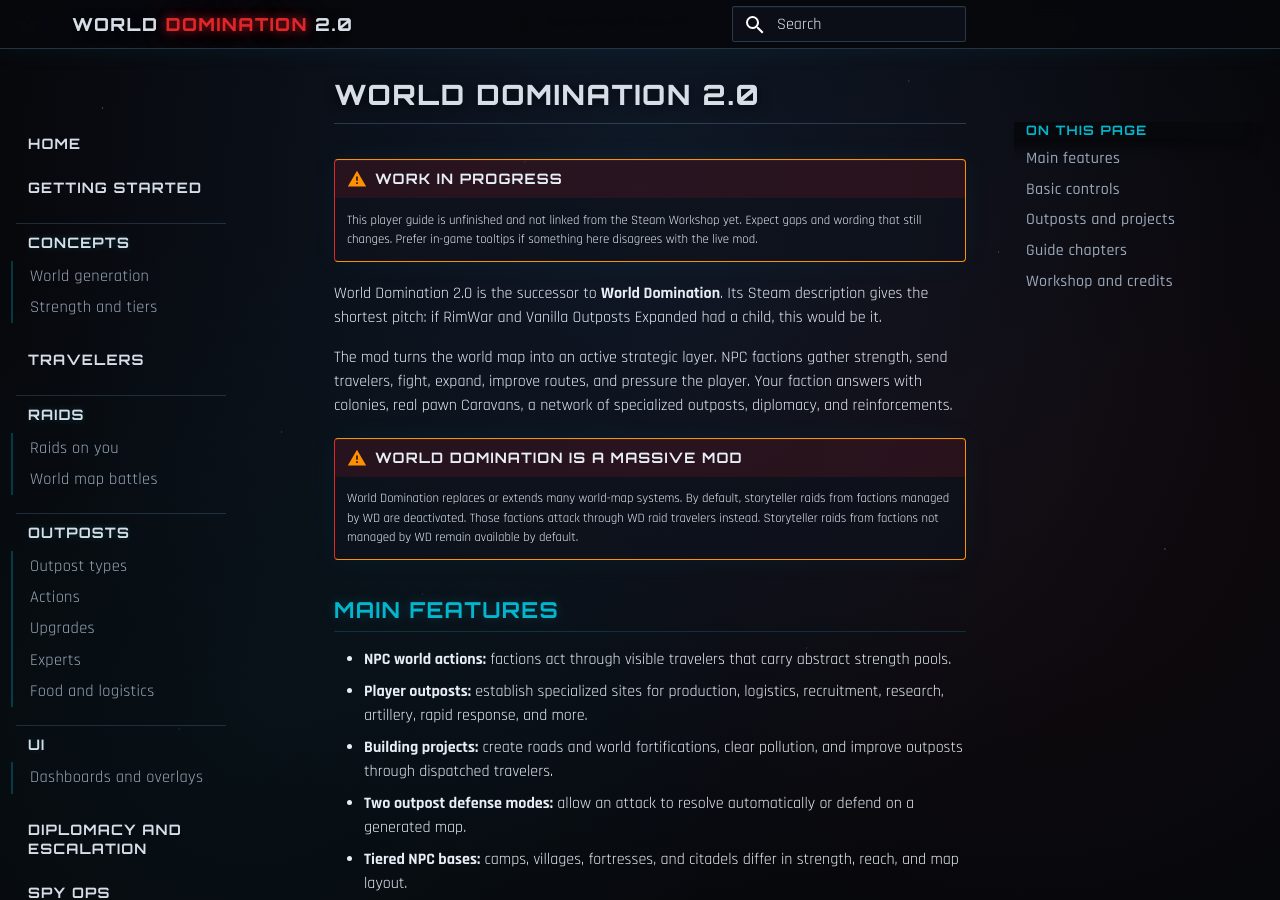
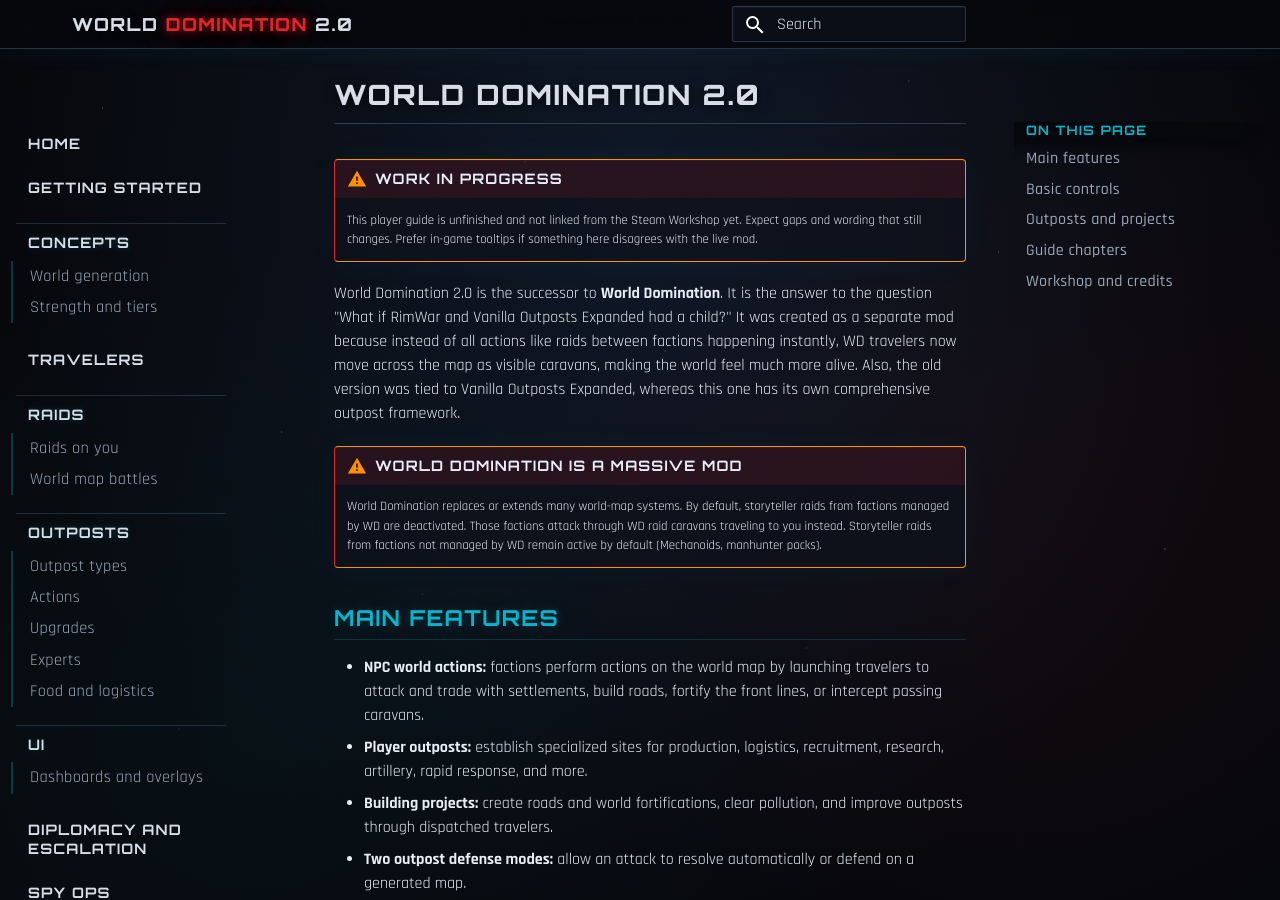
Before and after one commit to Likewise87/World-Domination-2.0, an MkDocs documentation site: the page built from docs/index.md, in a window 1280 px wide and 900 px high. Built offline with MkDocs 1.6.1 and Material for MkDocs 9.7.7, drawn with Linux system fonts in a browser that asks for light colours; comment, search, counter and statistics services are not loaded.

Commit message:
Rewrite home pitch and world-action feature copy.

```diff
--- a/docs/index.md
+++ b/docs/index.md
@@ -3,16 +3,14 @@
 !!! warning "Work in progress"
     This player guide is unfinished and not linked from the Steam Workshop yet. Expect gaps and wording that still changes. Prefer in-game tooltips if something here disagrees with the live mod.
 
-World Domination 2.0 is the successor to **World Domination**. Its Steam description gives the shortest pitch: if RimWar and Vanilla Outposts Expanded had a child, this would be it.
-
-The mod turns the world map into an active strategic layer. NPC factions gather strength, send travelers, fight, expand, improve routes, and pressure the player. Your faction answers with colonies, real pawn Caravans, a network of specialized outposts, diplomacy, and reinforcements.
+World Domination 2.0 is the successor to **World Domination**. It is the answer to the question "What if RimWar and Vanilla Outposts Expanded had a child?" It was created as a separate mod because instead of all actions like raids between factions happening instantly, WD travelers now move across the map as visible caravans, making the world feel much more alive. Also, the old version was tied to Vanilla Outposts Expanded, whereas this one has its own comprehensive outpost framework.
 
 !!! warning "World Domination is a massive mod"
-    World Domination replaces or extends many world-map systems. By default, storyteller raids from factions managed by WD are deactivated. Those factions attack through WD raid travelers instead. Storyteller raids from factions not managed by WD remain available by default.
+    World Domination replaces or extends many world-map systems. By default, storyteller raids from factions managed by WD are deactivated. Those factions attack through WD raid caravans traveling to you instead. Storyteller raids from factions not managed by WD remain active by default (Mechanoids, manhunter packs).
 
 ## Main features
 
-- **NPC world actions:** factions act through visible travelers that carry abstract strength pools.
+- **NPC world actions:** factions perform actions on the world map by launching travelers to attack and trade with settlements, build roads, fortify the front lines, or intercept passing caravans.
 - **Player outposts:** establish specialized sites for production, logistics, recruitment, research, artillery, rapid response, and more.
 - **Building projects:** create roads and world fortifications, clear pollution, and improve outposts through dispatched travelers.
 - **Two outpost defense modes:** allow an attack to resolve automatically or defend on a generated map.
```
